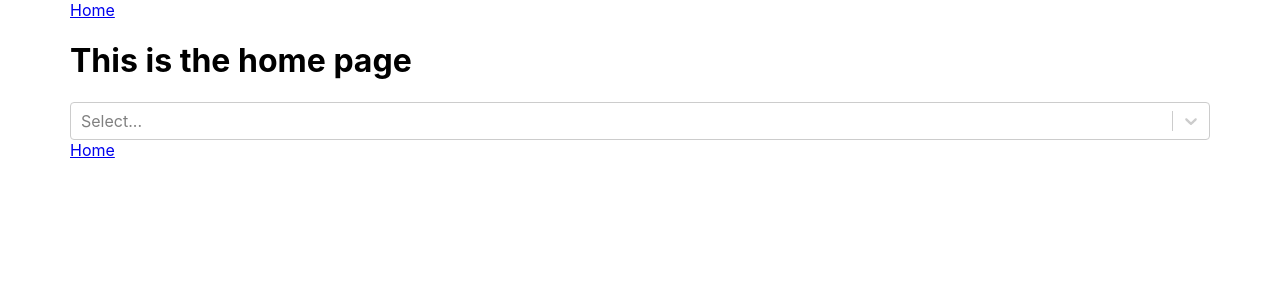
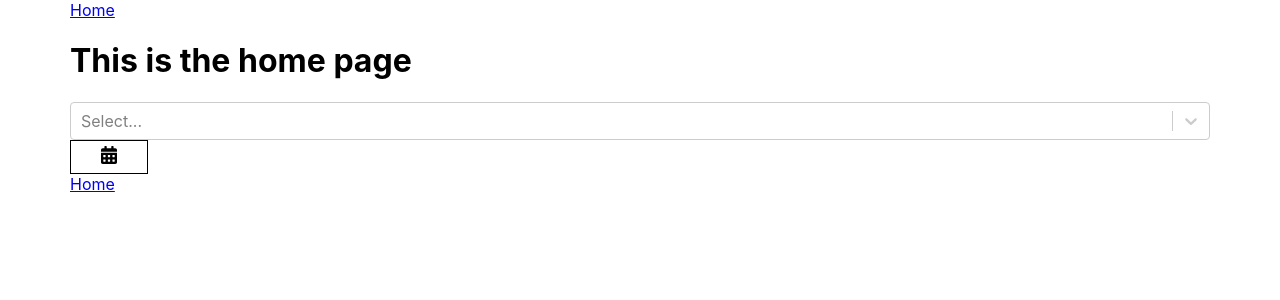
Before and after one commit to bsmith20681/flight-app-frontend, a React (Create React App) app: page / in a window 1280 px wide. Shown: the top 300 px of the page. Built offline with nearby package versions, Linux system fonts and the light colour scheme; no server answers.

Commit message:
added select date component

```diff
--- /dev/null
+++ b/src/components/SelectDate.js
@@ -0,0 +1,20 @@
+import React, { useState } from "react";
+import calendar from "../images/calendar-alt.svg";
+
+const SelectDate = () => {
+  const [openPopup, setopenPopup] = useState(false);
+  const openCalendar = () => {
+    setopenPopup(!openPopup);
+  };
+
+  return (
+    <div className="selectDate" onClick={openCalendar}>
+      <img className="selectDate-calendar" src={calendar} alt="calendar" />
+      <div className={`selectDate-popup ${openPopup ? "visible" : "hidden"}`}>
+        <p>April</p>
+      </div>
+    </div>
+  );
+};
+
+export default SelectDate;
--- a/src/pages/Home.js
+++ b/src/pages/Home.js
@@ -2,6 +2,7 @@ import React, { useState, useEffect } from "react";
 import axios from "axios";
 
 import SelectAirport from "../components/SelectAirport";
+import SelectDate from "../components/SelectDate";
 
 const Home = () => {
   const [data, setData] = useState("");
@@ -33,6 +34,7 @@ const Home = () => {
     <div className="container">
       <h1>This is the home page</h1>
       <SelectAirport />
+      <SelectDate />
     </div>
   );
 };
--- /dev/null
+++ b/src/scss/components/SelectDate.scss
@@ -0,0 +1,32 @@
+.selectDate {
+  border: 1px solid black;
+  width: fit-content;
+  padding: 5px 30px;
+  position: relative;
+
+  &:hover {
+    cursor: pointer;
+  }
+  &-calendar {
+    width: 16px;
+  }
+
+  &-popup {
+    border: 1px solid black;
+    background-color: white;
+    padding: 40px;
+    position: absolute;
+    top: 100%;
+    left: 50%;
+    -webkit-transform: translateX(-50%);
+    transform: translateX(-50%);
+  }
+}
+
+.hidden {
+  visibility: hidden;
+}
+
+.visible {
+  visibility: visible;
+}
--- a/src/scss/main.css
+++ b/src/scss/main.css
@@ -1,3 +1,34 @@
+.selectDate {
+  border: 1px solid black;
+  width: fit-content;
+  padding: 5px 30px;
+  position: relative;
+}
+.selectDate:hover {
+  cursor: pointer;
+}
+.selectDate-calendar {
+  width: 16px;
+}
+.selectDate-popup {
+  border: 1px solid black;
+  background-color: white;
+  padding: 40px;
+  position: absolute;
+  top: 100%;
+  left: 50%;
+  -webkit-transform: translateX(-50%);
+  transform: translateX(-50%);
+}
+
+.hidden {
+  visibility: hidden;
+}
+
+.visible {
+  visibility: visible;
+}
+
 .container {
   width: 100%;
   padding-right: 15px;
--- a/src/scss/main.scss
+++ b/src/scss/main.scss
@@ -1,3 +1,5 @@
+@use "components/SelectDate";
+
 @use "utilities/global";
 @use "utilities/grid";
 
```
Also changed, not shown: src/images/calendar-alt.svg (added), 1 other file (tests, documents, lock files or other folders).
